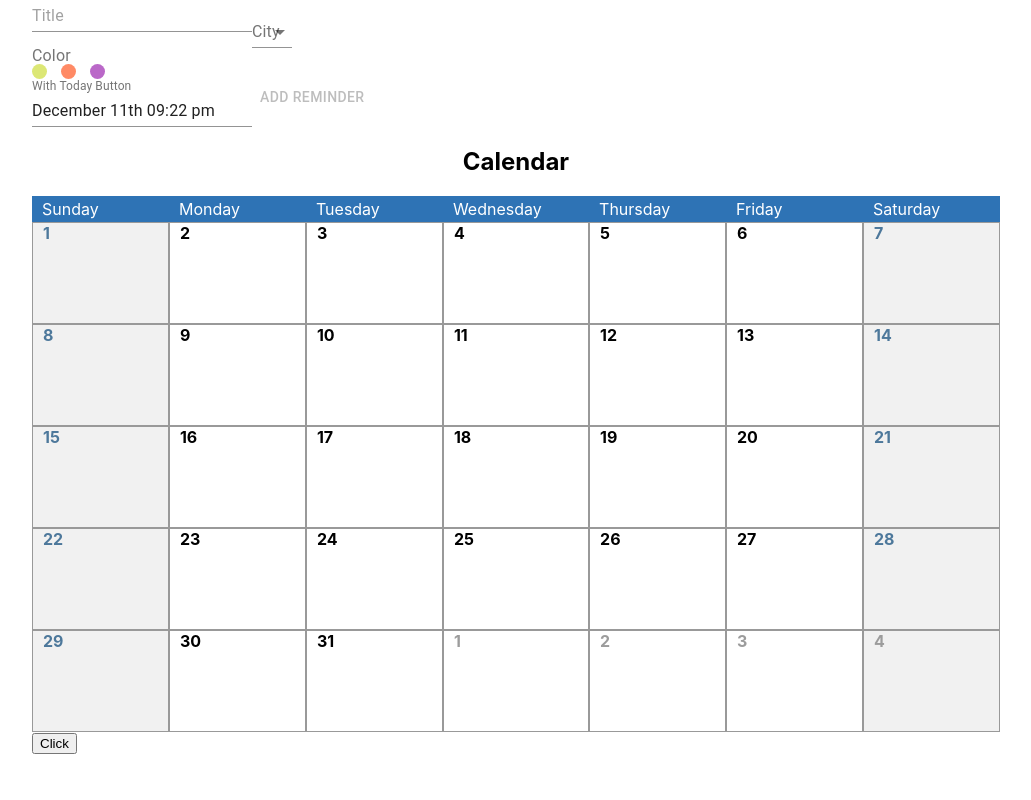
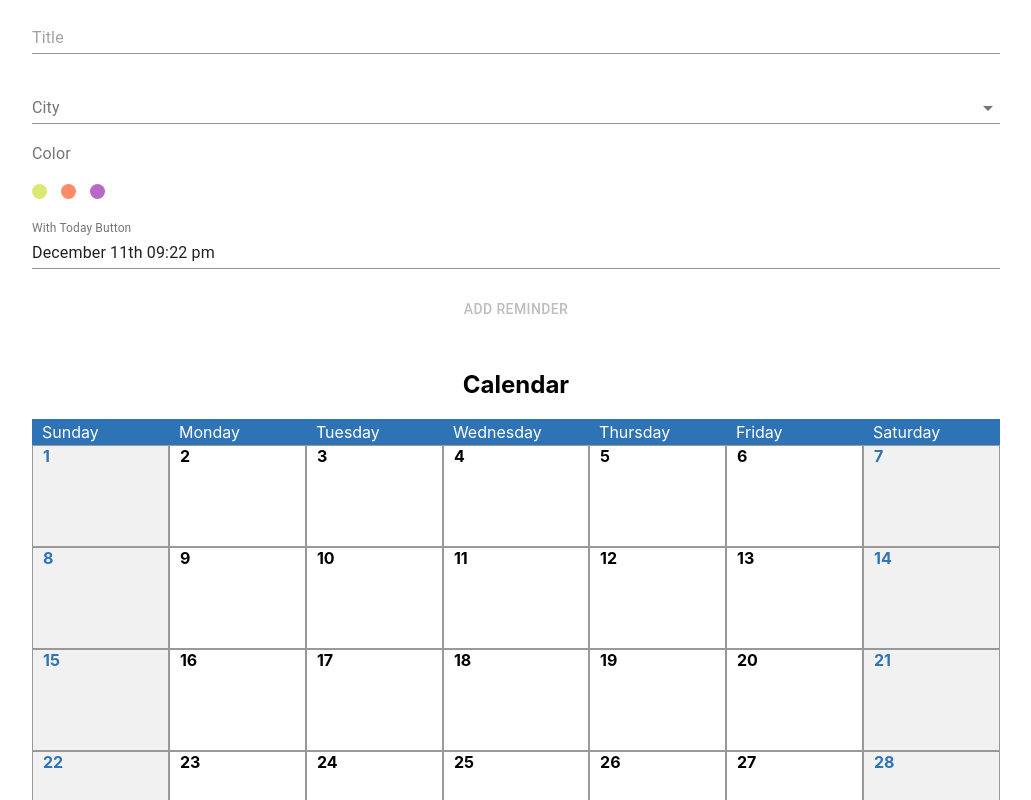
Before and after one commit to acicco/react-calendar, a React (Create React App) app: page / in a window 1280 px wide. Shown: the top 800 px of the page, without its empty margins (124-1155 px from the left). Built offline with nearby package versions, Linux system fonts and the light colour scheme.

Commit message:
style changes

```diff
--- a/src/App.css
+++ b/src/App.css
@@ -6,7 +6,7 @@ body {
   text-align: center;
 }
 
-.next-month-day {
+.next-month-day  .day-number {
   color: #9c9c9c;
 }
 
@@ -38,9 +38,11 @@ body {
 .table-body .table-row .table-data:first-child,
 .table-body .table-row .table-data:last-child {
   background:#f1f1f1;
-  color: #4d789b;
 }
-
+.table-body .table-row .table-data:first-child .day-number,
+.table-body .table-row .table-data:last-child  .day-number{
+  color: #2e73b5;
+}
 
 .table-head {
   display: table-cell;
@@ -56,3 +58,16 @@ body {
   width: 100px;
   max-width: 100px;
 }
+
+/* Form */
+.form {
+  display: flex;
+  flex-direction: column;
+  justify-content: space-evenly;
+  height: 350px;
+}
+
+.form button {
+  margin-left: auto;
+  margin-right: auto;
+}
```
